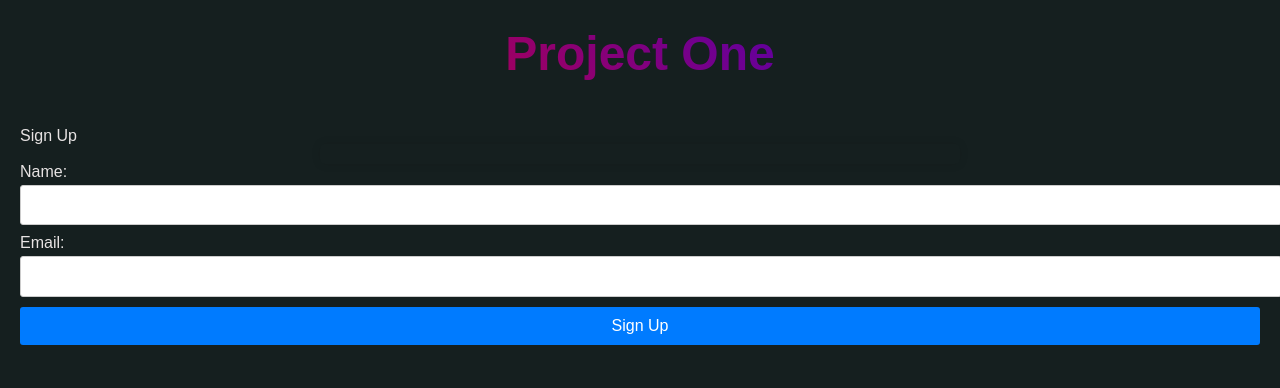
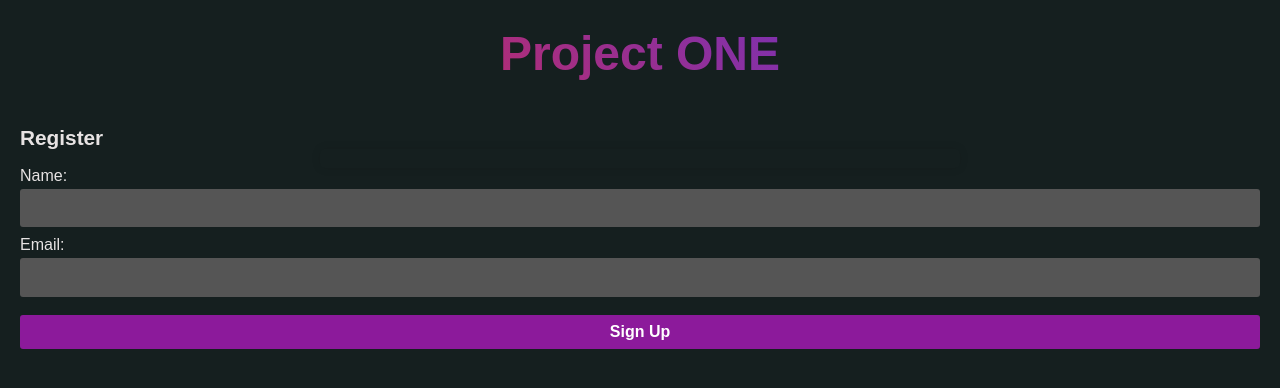
Before and after one commit to ITMD-362-02/project1, a plain HTML site: page index.html in a window 1280 px wide. Drawn offline with Linux system fonts and the light colour scheme; a web font is replaced by a local one.

Commit message:
updated colors, formatting, and registration name

```diff
--- a/index.html
+++ b/index.html
@@ -12,11 +12,11 @@
 
 <body>
   <header>
-    <h1>Project One</h1>
+    <h1>Project ONE</h1>
   </header>
   <main>
     <section id="signup">
-      <h2>Sign Up</h2>
+      <h2>Register</h2>
       <form id="signup" action="null"></form>
         <div>
           <label for="name">Name: </label>
--- a/styles.css
+++ b/styles.css
@@ -17,16 +17,21 @@ h1, h2 {
 h1 {
   text-align: center;
   font-size: 3rem;
-  font-weight: 700;
-  background: linear-gradient(45deg, #ff0000, #0000ff);
+  font-weight: bold;
+  background: linear-gradient(45deg, #f52828, #3936fc);
   -webkit-background-clip: text;
   -webkit-text-fill-color: transparent;
   background-clip: text;
   padding: 10px;
 }
 
+h2 {
+  font-size: 1.3rem;
+  font-weight: bold;
+}
+
 form {
-  padding: 10px;
+  padding: 0.6rem;
   border-radius: 5px;
   box-shadow: 0 0 10px rgba(0, 0, 0, 0.1);
 }
@@ -40,22 +45,31 @@ input[type="text"],
 input[type="email"],
 input[type="password"],
 button {
+  font-family: montserrat, Arial, Helvetica, sans-serif;
   width: 100%;
   padding: 10px;
   margin-bottom: 10px;
   border-radius: 3px;
-  border: 1px solid #ccc;
+  background-color: #555555;
+  color: rgb(231, 227, 227);
+  border: none;
+  box-sizing: border-box;
 }
 
 button {
-  background-color: #007bff;
+  margin-top: 0.5rem;
+  background-color: rgb(140, 26, 155);
+  font-family: montserrat, Arial, Helvetica, sans-serif;
+  font-weight: bold;
   color: #fff;
   border: none;
   cursor: pointer;
+  padding: 0.5rem;
+  transition: 0.3s;
 }
 
 button:hover {
-  background-color: aqua;
+  background-color: rgb(83, 15, 92);
 }
 
 @media screen and (min-width: 768px) {
```
